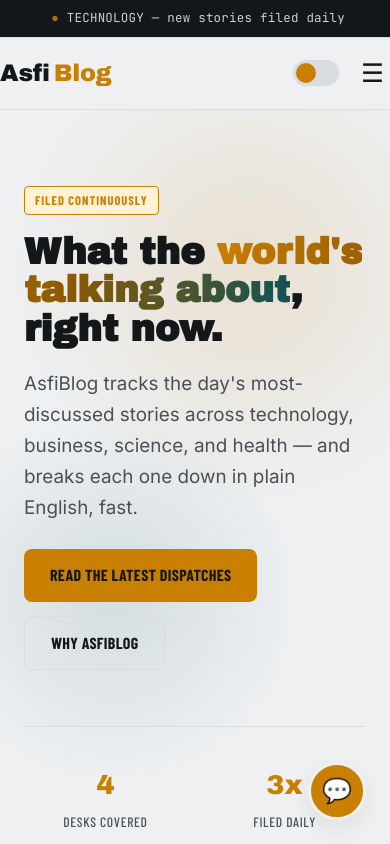
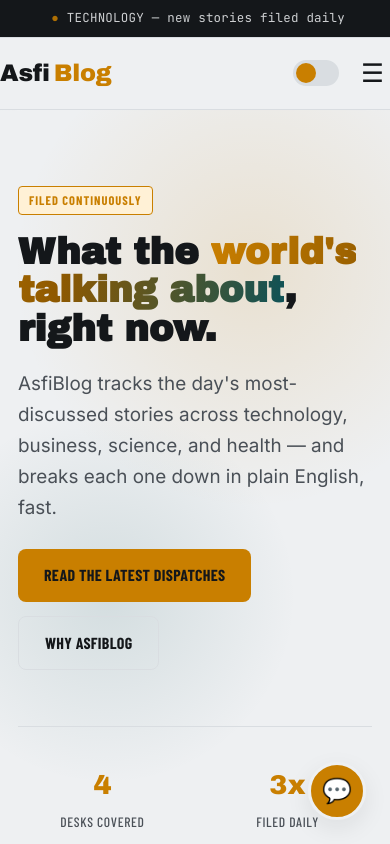
Before and after one commit to shasfi/Asfi_blog, a website: page index.html in a window 390 px wide. Shown: the top 844 px of the page. Drawn offline with nearby package versions, Linux system fonts and the light colour scheme.

Commit message:
Change design system name and enhance responsiveness
Updated design system name and added responsive styles for small screens.

```diff
--- a/assets/css/style.css
+++ b/assets/css/style.css
@@ -1,5 +1,5 @@
 /* ============================================
-   PULSEWIRE — Design System v2
+   ASFIBLOG — Design System v2
    Newsroom / wire-service identity
    ============================================ */
 
@@ -79,6 +79,27 @@
   max-width: 1120px;
   margin: 0 auto;
   padding: 0 24px;
+}
+
+@media (max-width: 640px) {
+  .wrap {
+    padding: 0 20px;
+  }
+}
+@media (max-width: 400px) {
+  .wrap {
+    padding: 0 18px;
+  }
+}
+
+/* Give page titles and hero text a touch more breathing room on small screens */
+@media (max-width: 640px) {
+  .hero { padding: 56px 0 40px; }
+  .hero h1 { max-width: 100%; font-size: clamp(2rem, 8vw, 2.8rem); }
+  .hero p.lede { max-width: 100%; }
+  .page-content { padding: 36px 0 60px; }
+  .page-content h1 { font-size: clamp(1.8rem, 7vw, 2.4rem); }
+  article.post { padding: 16px 0 60px; }
 }
 
 @media (prefers-reduced-motion: reduce) {
```
